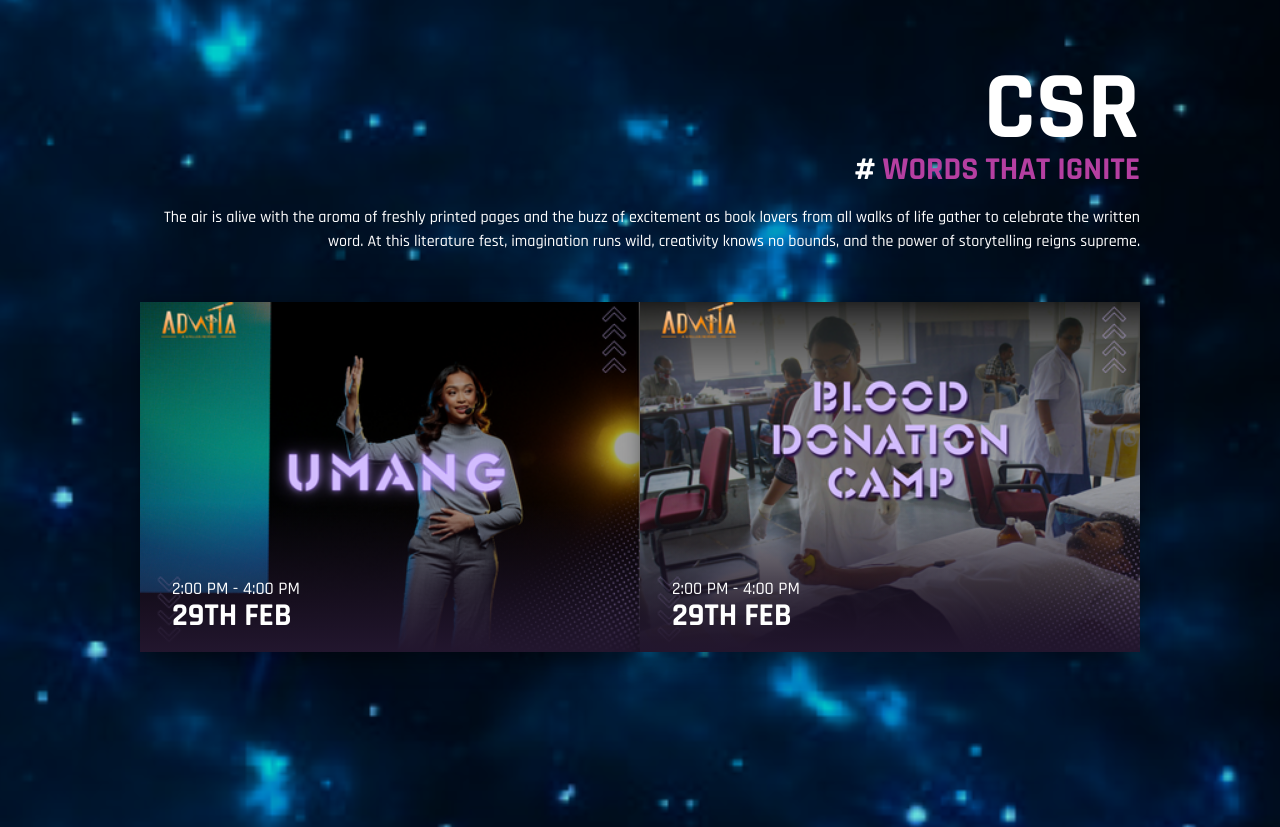
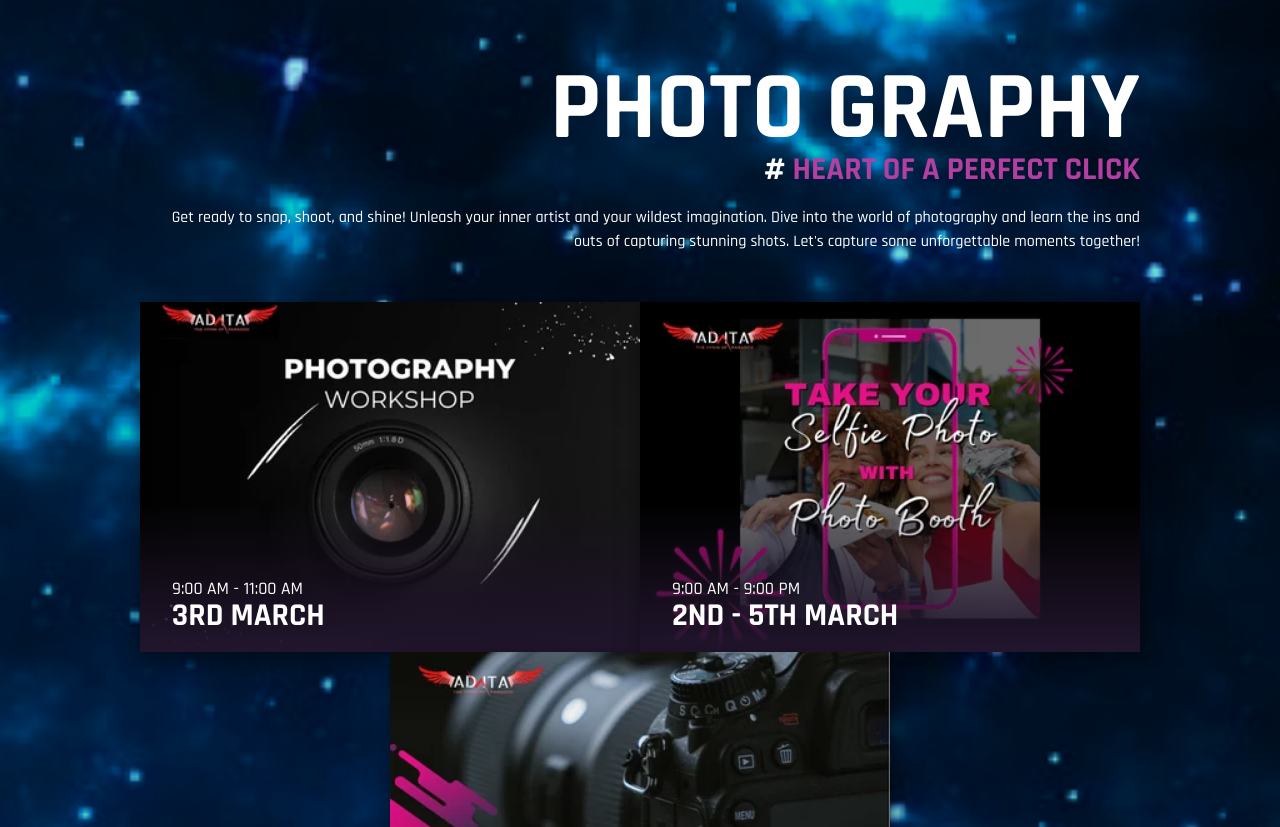
Before and after one commit to swoyam2609/ADVAITA-24-Website, a React (Create React App) app: page /events in a window 1280 px wide. Shown: the part 7913-8740 px from the top of the page. Built offline with nearby package versions, Linux system fonts and the light colour scheme.

Commit message:
food updated

```diff
--- a/src/routes/eventsData.js
+++ b/src/routes/eventsData.js
@@ -260,30 +260,30 @@ export const eventsData = [
             },
         ]
     },
-    {
-        title: "CSR",
-        id: "csr_events",
-        subtitle: "WORDS THAT IGNITE",
-        description: "The air is alive with the aroma of freshly printed pages and the buzz of excitement as book lovers from all walks of life gather to celebrate the written word. At this literature fest, imagination runs wild, creativity knows no bounds, and the power of storytelling reigns supreme.",
-        events: [
-            {
-                date: "29TH FEB",
-                time: "2:00 PM - 4:00 PM",
-                description: "Experience the power of unity at UMANG! Dive into an invigorating pep talk where a crucial social cause sparks enthusiasm and purpose. Let your voice be the catalyst for positive change, championing collective efforts toward a better future. Join the movement and contribute to a ripple effect of impact. UMANG - where every voice resonates, and together, we forge a path toward a brighter tomorrow. Be the change, one resounding voice at a time!",
-                image: "/event-images/umang.png",
-                // link: "https://docs.google.com/forms/d/e/1FAIpQLSewq-IguiTeLH5qtS1HVvFq5khnUp_zCTp4l6yLjbASP7yHGA/viewform",
-                linkText: "Register",
-            },
-            {
-                date: "29TH FEB",
-                time: "2:00 PM - 4:00 PM",
-                description: "Be a hero in red! Join our Blood Donation Drive - where a single drop can save a life. It's time to roll up your sleeves, show your heart, and make a meaningful impact. Join the lifesaving journey, donate blood, and be the change. Your contribution matters, and together we can make a difference. Give the gift of life!",
-                image: "/event-images/blood donation camp.png",
-                // link: "https://docs.google.com/forms/d/e/1FAIpQLSewq-IguiTeLH5qtS1HVvFq5khnUp_zCTp4l6yLjbASP7yHGA/viewform",
-                linkText: "Register",
-            },
-        ]
-    },
+    // {
+    //     title: "CSR",
+    //     id: "csr_events",
+    //     subtitle: "WORDS THAT IGNITE",
+    //     description: "The air is alive with the aroma of freshly printed pages and the buzz of excitement as book lovers from all walks of life gather to celebrate the written word. At this literature fest, imagination runs wild, creativity knows no bounds, and the power of storytelling reigns supreme.",
+    //     events: [
+    //         {
+    //             date: "29TH FEB",
+    //             time: "2:00 PM - 4:00 PM",
+    //             description: "Experience the power of unity at UMANG! Dive into an invigorating pep talk where a crucial social cause sparks enthusiasm and purpose. Let your voice be the catalyst for positive change, championing collective efforts toward a better future. Join the movement and contribute to a ripple effect of impact. UMANG - where every voice resonates, and together, we forge a path toward a brighter tomorrow. Be the change, one resounding voice at a time!",
+    //             image: "/event-images/umang.png",
+    //             // link: "https://docs.google.com/forms/d/e/1FAIpQLSewq-IguiTeLH5qtS1HVvFq5khnUp_zCTp4l6yLjbASP7yHGA/viewform",
+    //             linkText: "Register",
+    //         },
+    //         {
+    //             date: "29TH FEB",
+    //             time: "2:00 PM - 4:00 PM",
+    //             description: "Be a hero in red! Join our Blood Donation Drive - where a single drop can save a life. It's time to roll up your sleeves, show your heart, and make a meaningful impact. Join the lifesaving journey, donate blood, and be the change. Your contribution matters, and together we can make a difference. Give the gift of life!",
+    //             image: "/event-images/blood donation camp.png",
+    //             // link: "https://docs.google.com/forms/d/e/1FAIpQLSewq-IguiTeLH5qtS1HVvFq5khnUp_zCTp4l6yLjbASP7yHGA/viewform",
+    //             linkText: "Register",
+    //         },
+    //     ]
+    // },
     {
         title: "PHOTO GRAPHY",
         id: "photography_events",
```
